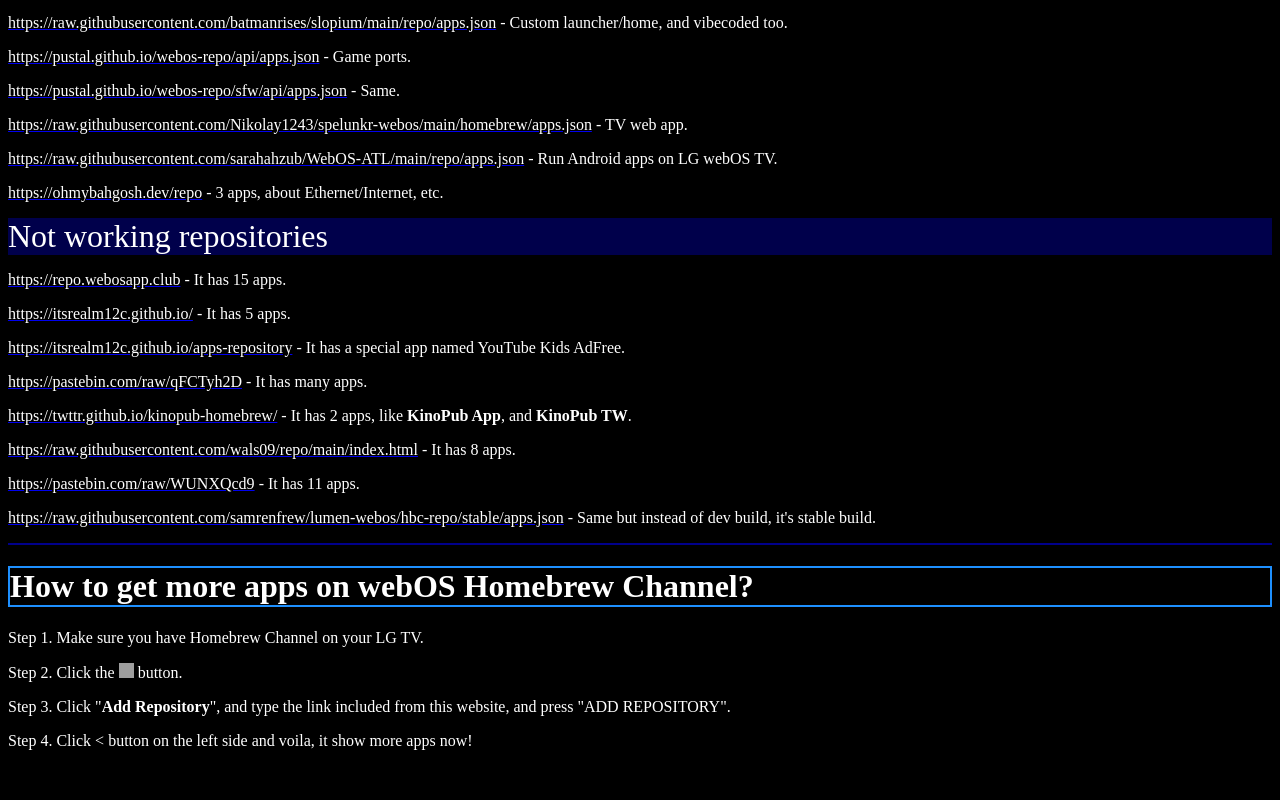
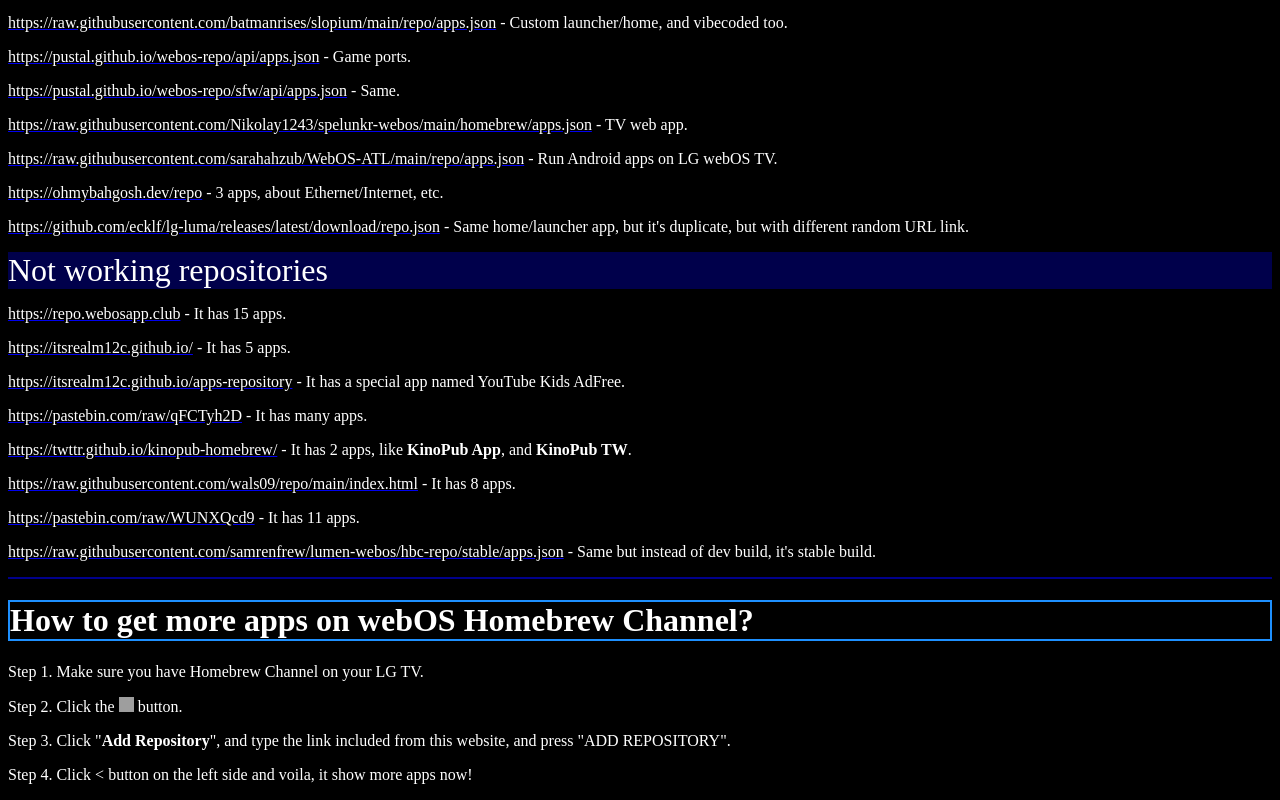
Before and after one commit to itsRealM12C/listofapprepos, a plain HTML site: page index.html in a window 1280 px wide. Shown: the part 1112-1912 px from the top of the page. Before the commit the page ends 1878 px from the top, so only its background shows below. Drawn offline with Linux system fonts and the light colour scheme; grey boxes are pictures that could not be loaded.

Commit message:
Update index.html

```diff
--- a/index.html
+++ b/index.html
@@ -55,6 +55,8 @@
 <a href="https://raw.githubusercontent.com/Nikolay1243/spelunkr-webos/main/homebrew/apps.json"><font color="white">https://raw.githubusercontent.com/Nikolay1243/spelunkr-webos/main/homebrew/apps.json</font></a> - TV web app.<p></p>
 <a href="https://raw.githubusercontent.com/sarahahzub/WebOS-ATL/main/repo/apps.json"><font color="white">https://raw.githubusercontent.com/sarahahzub/WebOS-ATL/main/repo/apps.json</font></a> - Run Android apps on LG webOS TV.<p></p>
 <a href="https://ohmybahgosh.dev/repo"><font color="white">https://ohmybahgosh.dev/repo</font></a> - 3 apps, about Ethernet/Internet, etc.<p></p>
+<a href="https://github.com/ecklf/lg-luma/releases/latest/download/repo.json"><font color="white">https://github.com/ecklf/lg-luma/releases/latest/download/repo.json</font></a> - Same home/launcher app, but it's duplicate, but with different random URL link.<p></p>
+
 
 
 
```
